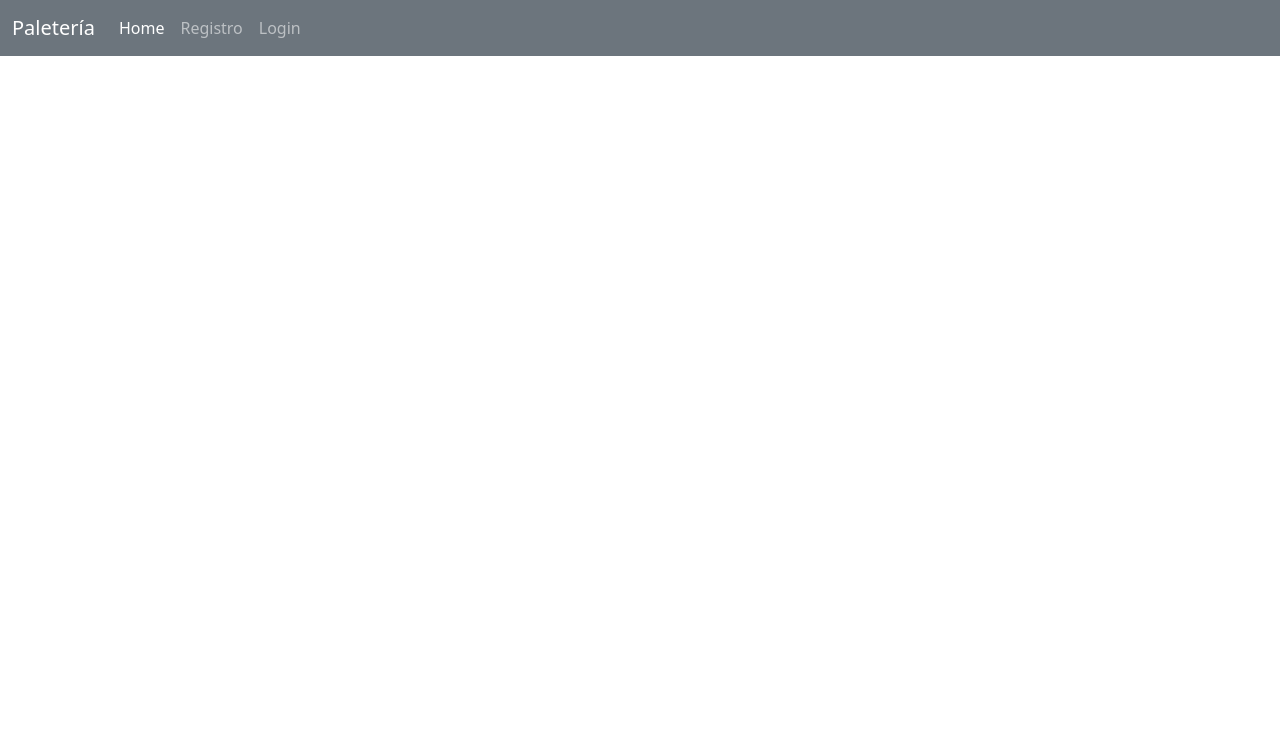
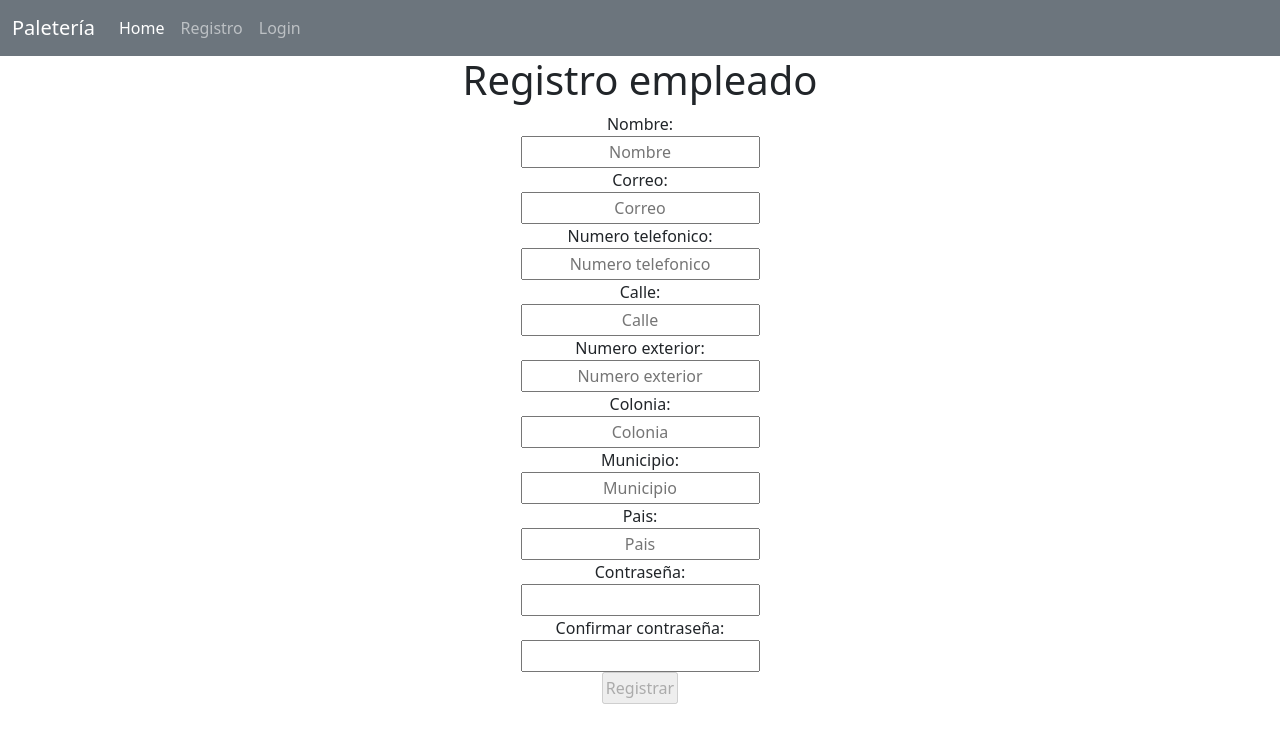
Before and after one commit to icryeverytime/basededatos, an Angular app: page /empleados in a window 1280 px wide. Before the commit this address led to /. Shown: the top 742 px of the page. Built offline with nearby package versions, Linux system fonts and the light colour scheme.

Commit message:
Registro empleado

```diff
--- a/src/app/app-routing.module.ts
+++ b/src/app/app-routing.module.ts
@@ -4,11 +4,13 @@ import { InventarioComponent } from './components/inventario/inventario.componen
 import { ProveedoresComponent } from './proveedores/proveedores.component';
 import { RegistroComponent } from './registro/registro.component';
 import { LoginComponent } from './login/login.component';
+import { EmpleadosComponent } from './empleados/empleados.component';
 const routes: Routes = [
   {path: 'inventario', component: InventarioComponent},
   {path: 'proveedores', component: ProveedoresComponent},
   {path: 'registro', component: RegistroComponent},
-  {path: 'login', component: LoginComponent}
+  {path: 'login', component: LoginComponent},
+  {path: 'empleados', component: EmpleadosComponent}
 ];
 
 @NgModule({
--- a/src/app/app.component.html
+++ b/src/app/app.component.html
@@ -16,6 +16,9 @@
         <li class="nav-item">
           <a class="nav-link" *ngIf="readLocalStorageValue()" [routerLink]="['proveedores']">Proveedores</a>
         </li>
+        <li class="nav-item">
+          <a class="nav-link" *ngIf="readLocalStorageValue()" [routerLink]="['empleados']">Empleados</a>
+        </li>
         <li class="nav-item" style="float: right;">
           <a class="nav-link" *ngIf="loggedin()" [routerLink]="['registro']">Registro</a>
         </li>
--- a/src/app/app.module.ts
+++ b/src/app/app.module.ts
@@ -8,13 +8,15 @@ import { ProveedoresComponent } from './proveedores/proveedores.component';
 import { RegistroComponent } from './registro/registro.component';
 import { HttpClientModule } from '@angular/common/http';
 import { LoginComponent } from './login/login.component';
+import { EmpleadosComponent } from './empleados/empleados.component';
 @NgModule({
   declarations: [
     AppComponent,
     InventarioComponent,
     ProveedoresComponent,
     RegistroComponent,
-    LoginComponent
+    LoginComponent,
+    EmpleadosComponent
   ],
   imports: [
     BrowserModule,
--- /dev/null
+++ b/src/app/empleados/empleados.component.css
@@ -0,0 +1,19 @@
+form{
+    text-align: center;
+    display: flex;
+    align-items: center;
+    justify-content: center;
+    flex-direction: column;
+}
+input{
+    text-align: center;
+    padding: 2px 2px 2px 2px;
+}
+.alert{
+    color: red;
+    padding: 0px;
+    margin: 0px;
+}
+input.ng-touched.ng-invalid{
+    border: 2px solid red;
+}
--- /dev/null
+++ b/src/app/empleados/empleados.component.html
@@ -0,0 +1,80 @@
+<form [formGroup]="empleadoForm" #empleadoPost="ngForm" (ngSubmit)="onSubmit(empleadoPost.value,empleadoPost)">
+<h1>Registro empleado</h1>
+<div *ngIf="nombre?.errors?.required && nombre?.touched" class="alert">
+    * Nombre es requerido
+</div>
+<label for="nombre">Nombre:</label>
+<input type="text" id="nombre" placeholder="Nombre" formControlName="nombre" ngModel>
+<div *ngIf="correo?.invalid && correo?.touched" class="alert">
+    <div *ngIf="correo?.errors?.required">
+        * Correo es requerido
+    </div>
+    <div *ngIf="correo?.errors?.email">
+        * Ingrese un correo valido
+    </div>
+    <div *ngIf="correo?.errors?.invalid">
+        * Correo ya existe en una cuenta
+    </div>
+</div>
+<label for="correo">Correo:</label>
+<input type="email" id="correo" placeholder="Correo" formControlName="correo" ngModel>
+<div *ngIf="numero?.invalid && numero?.touched" class="alert">
+    <div *ngIf="numero?.errors?.required">
+        * Numero es requerido
+    </div>
+    <div *ngIf="numero?.errors?.minlength">
+        * Numero es minimo 10 caracteres
+    </div>
+</div>
+<label for="numero">Numero telefonico:</label>
+<input type="text" id="numero" placeholder="Numero telefonico" maxlength="10" formControlName="numero" ngModel>
+<div *ngIf="calle?.errors?.required && calle?.touched" class="alert">
+    * Calle es requerida
+</div>
+<label for="calle">Calle:</label>
+<input type="text" id="calle" placeholder="Calle" formControlName="calle" ngModel>
+<div *ngIf="nuexterior?.errors?.required && nuexterior?.touched" class="alert">
+    * Numero exterior es requerido
+</div>
+<label for="nuexterior">Numero exterior:</label>
+<input type="text" id="nuexterior" placeholder="Numero exterior" formControlName="nuexterior" ngModel>
+<div *ngIf="colonia?.errors?.required && colonia?.touched" class="alert">
+    * Colonia es requerido
+</div>
+<label for="colonia">Colonia:</label>
+<input type="text" id="colonia" placeholder="Colonia" formControlName="colonia" ngModel>
+<div *ngIf="municipio?.errors?.required && municipio?.touched" class="alert">
+    * Municipio es requerido
+</div>
+<label for="municipio">Municipio:</label>
+<input type="text" id="municipio" placeholder="Municipio" formControlName="municipio" ngModel>
+<div *ngIf="pais?.errors?.required && pais?.touched" class="alert">
+    * Pais es requerido
+</div>
+<label for="pais">Pais:</label>
+<input type="text" id="pais" placeholder="Pais" formControlName="pais" ngModel>
+<div *ngIf="contra?.invalid && contra?.touched" class="alert">
+    <div *ngIf="contra?.errors?.required">
+        * Contraseña es requerida
+    </div>
+    <div *ngIf="contra?.errors?.minlength">
+        * Contraseña minimo debe ser de 8 caracteres
+    </div>
+</div>
+<label for="contra">Contraseña:</label>
+<input type="password" id="contra" formControlName="contra" ngModel>
+<div *ngIf="scontra?.invalid && scontra?.touched" class="alert">
+    <div *ngIf="scontra?.errors?.required">
+        * Contraseña es requerida
+    </div>
+    <div *ngIf="scontra?.errors?.minlength">
+        * Contraseña minimo debe ser de 8 caracteres
+    </div>
+    <div *ngIf="scontra?.errors?.compare">
+        * Contraseñas no son iguales
+    </div>
+</div>
+<label for="scontra">Confirmar contraseña:</label>
+<input type="password" id="scontra" formControlName="scontra" ngModel>
+<input type="submit" value="Registrar" [disabled]="empleadoForm.invalid">
+</form>
--- /dev/null
+++ b/src/app/empleados/empleados.component.ts
@@ -0,0 +1,81 @@
+import { HttpClient } from '@angular/common/http';
+import { Component, OnInit } from '@angular/core';
+import { AbstractControl, FormControl, FormGroup, ValidationErrors, Validators } from '@angular/forms';
+import { Router } from '@angular/router';
+import Swal from 'sweetalert2';
+
+function validatePass(control:AbstractControl):ValidationErrors | null{
+  if(control)
+  {
+    if(control.get('contra')?.value!=null && control.get('scontra')?.value!=null)
+    {
+      if(control.get('contra')?.value!=control.get('scontra')?.value)
+      {
+        control.get('scontra')?.setErrors({compare:true})
+      }
+    }
+  }
+  return null
+}
+@Component({
+  selector: 'app-empleados',
+  templateUrl: './empleados.component.html',
+  styleUrls: ['./empleados.component.css']
+})
+export class EmpleadosComponent implements OnInit {
+  url='http://25.83.103.75:5000/registroE'
+  public data:any=[]
+  public json:any=[]
+  empleadoForm=new FormGroup({
+    nombre: new FormControl('',[Validators.required]),
+    correo: new FormControl('',[Validators.required,Validators.email]),
+    numero: new FormControl('',[Validators.required,Validators.minLength(10)]),
+    calle: new FormControl('',[Validators.required]),
+    nuexterior: new FormControl('',[Validators.required]),
+    colonia: new FormControl('',[Validators.required]),
+    municipio: new FormControl('',[Validators.required]),
+    pais: new FormControl('',[Validators.required]),
+    contra: new FormControl('',[Validators.required,Validators.minLength(8)]),
+    scontra: new FormControl('',[Validators.required,Validators.minLength(8)])
+  },validatePass)
+
+  get nombre(){return this.empleadoForm.get('nombre')}
+  get correo(){return this.empleadoForm.get('correo')}
+  get numero(){return this.empleadoForm.get('numero')}
+  get calle(){return this.empleadoForm.get('calle')}
+  get nuexterior(){return this.empleadoForm.get('nuexterior')}
+  get colonia(){return this.empleadoForm.get('colonia')}
+  get municipio(){return this.empleadoForm.get('municipio')}
+  get pais(){return this.empleadoForm.get('pais')}
+  get contra(){return this.empleadoForm.get('contra')}
+  get scontra(){return this.empleadoForm.get('scontra')}
+
+  constructor(private router:Router,private http: HttpClient) { }
+
+  ngOnInit(): void {
+  }
+  onSubmit(data:any,formData:any)
+  {
+    console.log(data)
+    this.http.post(this.url,data,{responseType: 'text'}).subscribe((result)=>{
+      console.log(result)
+      if(result=="correo"){
+        formData.form.controls['correo'].setErrors({'invalid':true})
+      }
+      else if(result=="ingresado")
+      {
+        Swal.fire({
+          title: 'Cuenta creada exitosamente',
+          text: 'Ya puede hacer login para realizar compras',
+          icon: 'success',
+          confirmButtonText: 'Done'
+        }).then(function()
+        {
+          window.location.href = "http://localhost:4200/login";
+        });
+
+      }
+    })
+  }
+
+}
--- a/src/app/registro/registro.component.html
+++ b/src/app/registro/registro.component.html
@@ -25,7 +25,7 @@
         </div>
       </div>
 
-      <label for="email"><b>Email</b></label>
+      <label for="correo"><b>Correo</b></label>
       <input type="text" id="correo" placeholder="Ingrese su correo" formControlName="correo" ngModel required>
 
       <div *ngIf="numero?.invalid && numero?.touched" class="alert">
@@ -37,7 +37,7 @@
         </div>
       </div>
 
-      <label for="email"><b>Telefono</b></label>
+      <label for="numero"><b>Telefono</b></label>
       <input type="text" placeholder="Ingrese su numero telefónico" id="numero" maxlength="10" formControlName="numero" ngModel required>
 
       <div *ngIf="contra?.invalid && contra?.touched" class="alert">
@@ -49,14 +49,14 @@
         </div>
       </div>
 
-      <label for="psw"><b>Contraseña</b></label>
+      <label for="contra"><b>Contraseña</b></label>
       <input type="password" placeholder="Ingrese su contraseña" id="contra" formControlName="contra" ngModel required>
 
       <div *ngIf="scontra?.errors?.compare && scontra?.touched" class="alert">
         * Las contraseñas no son iguales
     </div>
 
-      <label for="psw-repeat"><b>Confirmar Contraseña</b></label>
+      <label for="scontra"><b>Confirmar Contraseña</b></label>
       <input type="password" placeholder="Confirmar contraseña" id="scontra" formControlName="scontra" ngModel required>
       <hr>
 
```
Also changed, not shown: node-api/app.js (+80 -1 lines), 1 other file (tests, documents, lock files or other folders).
